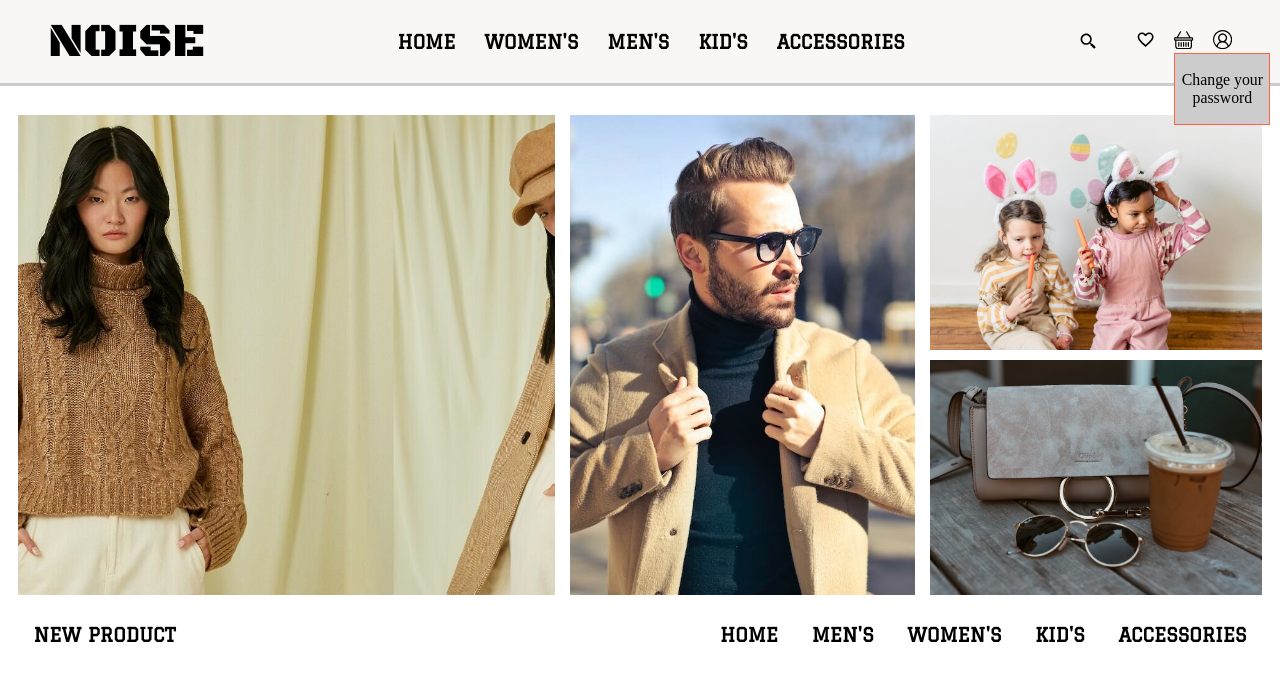
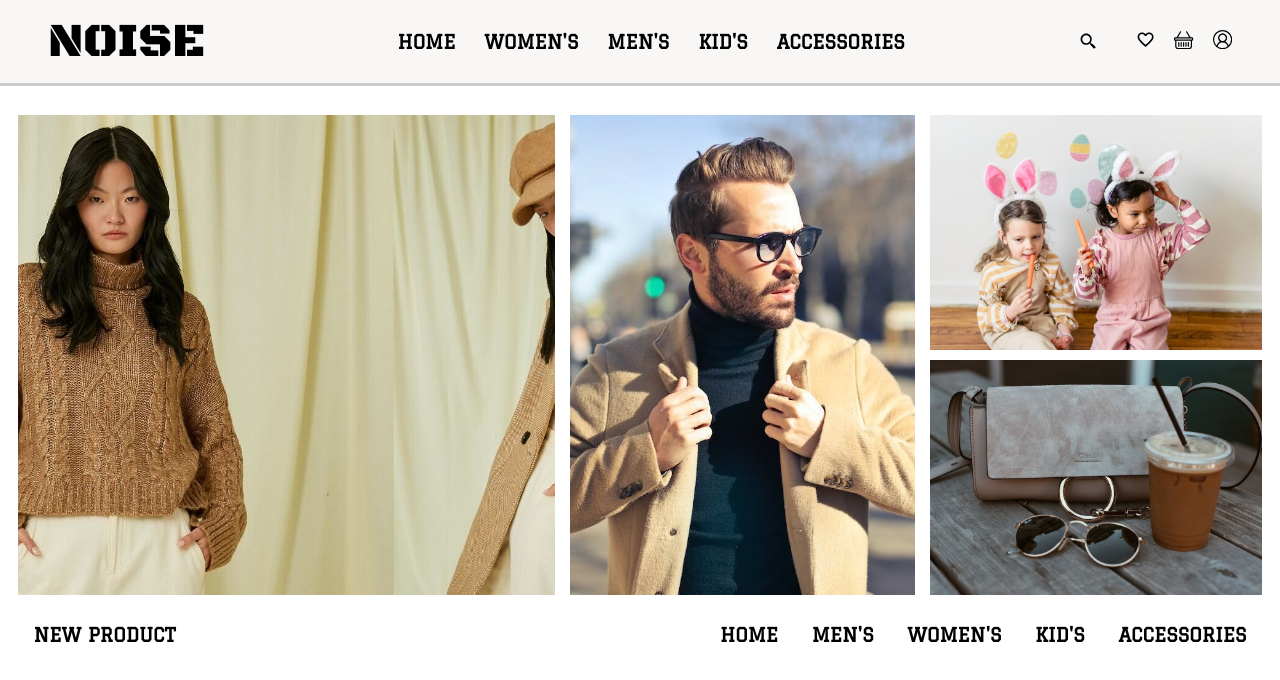
Before and after one commit to fatihozzgen/noise, a React (Create React App) app: page / in a window 1280 px wide. Shown: the top 680 px of the page. Built offline with nearby package versions, Linux system fonts and the light colour scheme; a web font is replaced by a local one.

Commit message:
change box added

```diff
--- a/src/components/navbar.jsx
+++ b/src/components/navbar.jsx
@@ -39,12 +39,13 @@ function Navbar() {
         </Link>
 
         <Link
+          className="account"
           onClick={() => dispatch(popupbox(!popup))}
-          to={user ? "" : "login"}
+          to={!user && "login"}
         >
           <VscAccount />
         </Link>
-        {!popup && user && (
+        {user && (
           <div className="popup-profile">
             <Link> Change your password</Link>
           </div>
--- a/src/style/navbar.css
+++ b/src/style/navbar.css
@@ -68,16 +68,19 @@ svg {
   font-size: 0.35rem;
 }
 
-.popup-profile {
-  width: 2rem;
-  height: 1.5rem;
-  border: 1px solid tomato;
-  position: absolute;
-  background-color: #ccc;
-  right: 0.2rem;
-  top: 1.1rem;
-  font-size: 0.33rem;
+.account:focus ~ .popup-profile {
   display: flex;
   align-items: center;
   justify-content: center;
 }
+
+.popup-profile {
+  width: 2.2rem;
+  height: 1.5rem;
+  position: absolute;
+  background-color: rgb(196, 196, 196);
+  right: 0.2rem;
+  top: 1.1rem;
+  font-size: 0.33rem;
+  display: none;
+}
```
